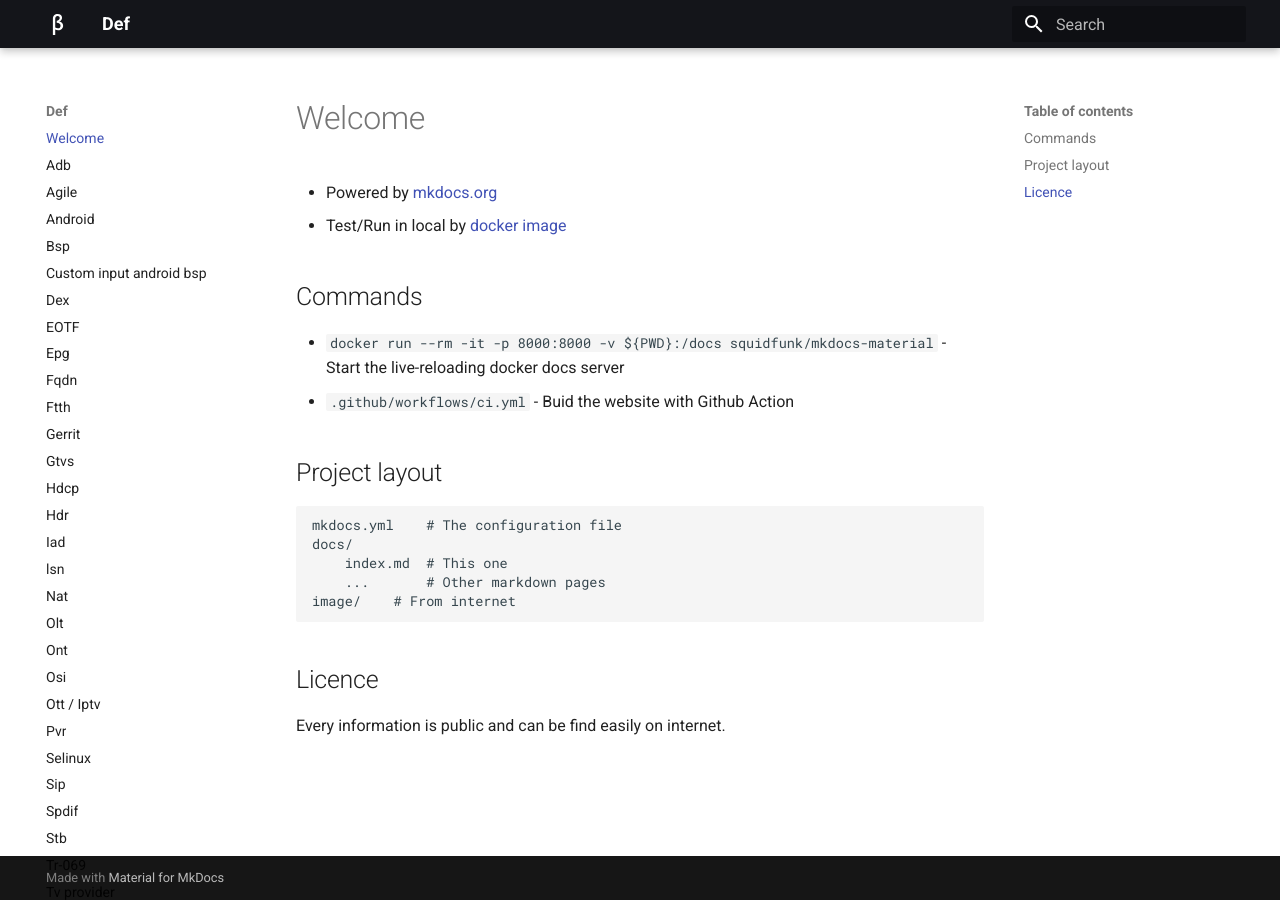
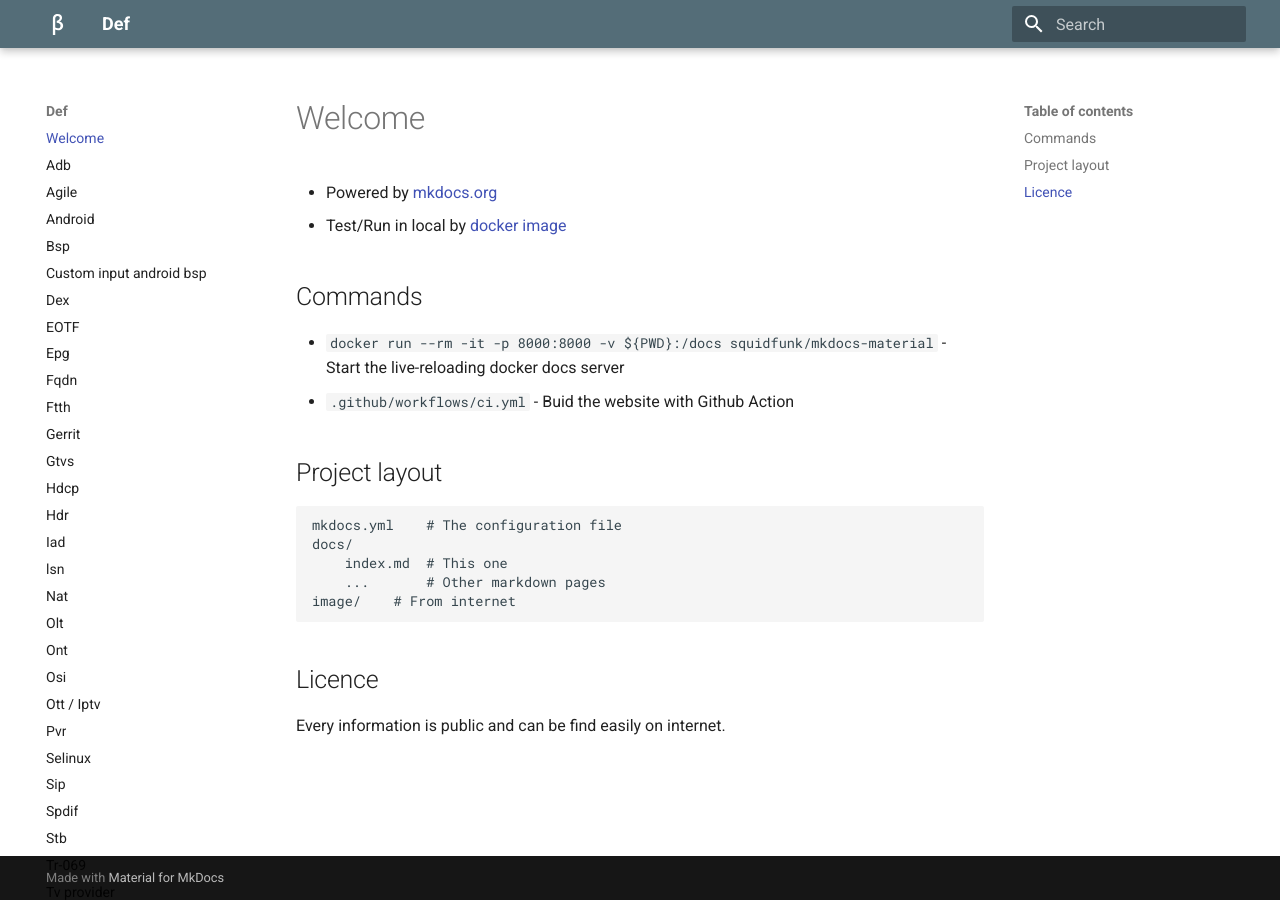
Before and after one commit to torrentcome/def, an MkDocs documentation site: the page built from docs/index.md, in a window 1280 px wide. Built offline with MkDocs 1.6.1 and Material for MkDocs 9.7.7, drawn with Linux system fonts in a browser that asks for light colours.

Commit message:
Update mkdocs.yml

```diff
--- a/mkdocs.yml
+++ b/mkdocs.yml
@@ -4,8 +4,8 @@
  name: material
  palette:
   scheme: default
-  primary: black
-  accent: indigo
+  primary: blue grey
+  accent: pink
  icon:
   logo: material/beta
  favicon: material/beta
```
